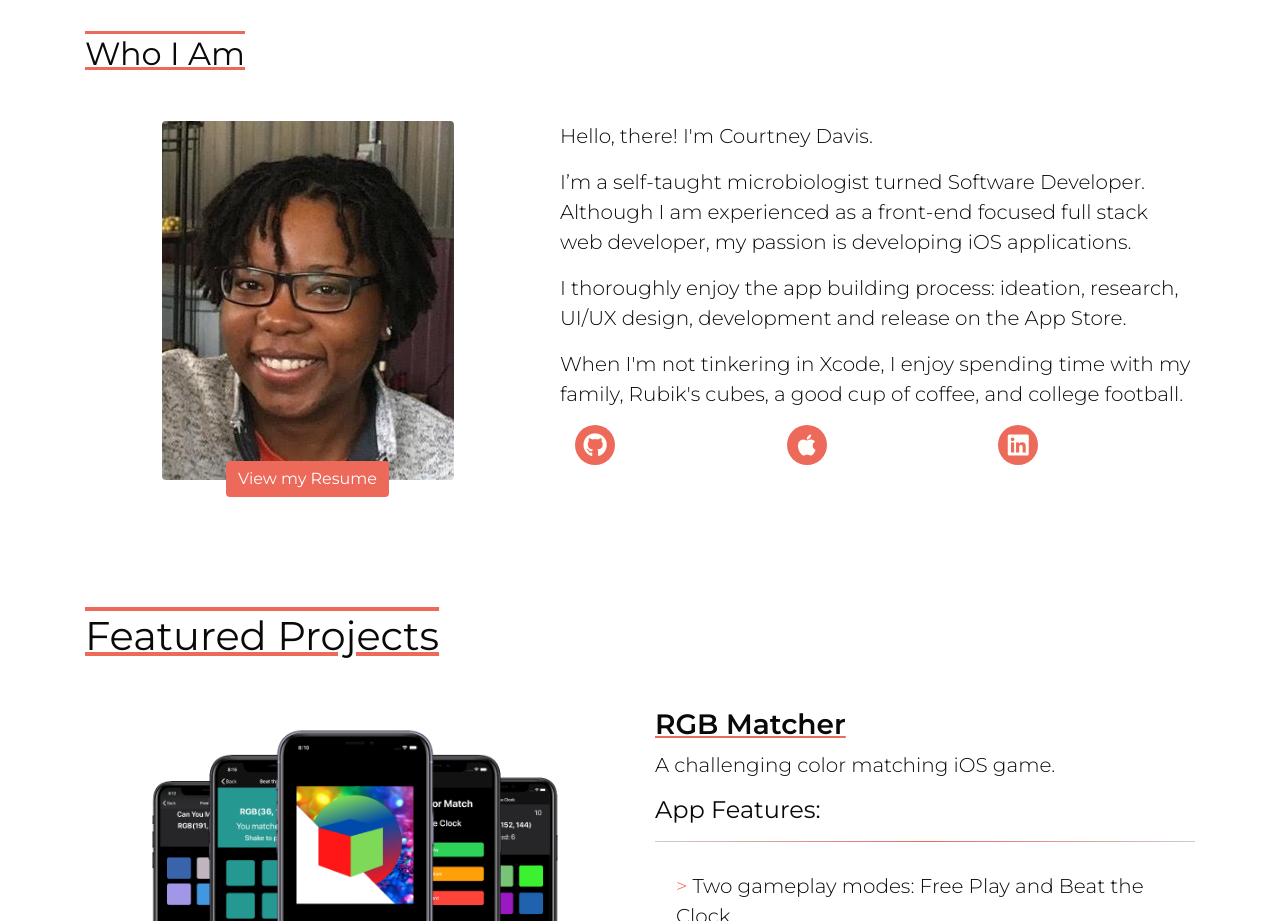
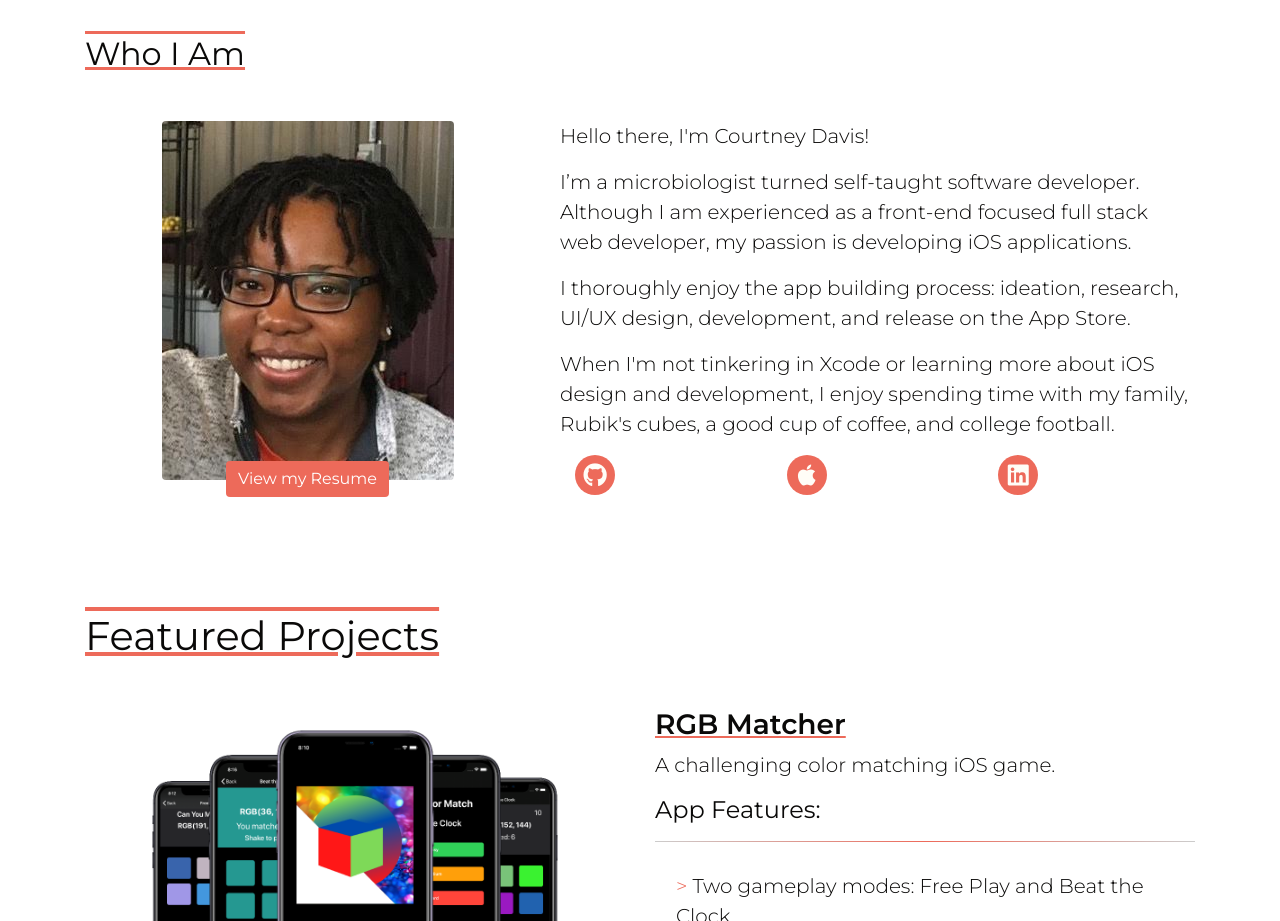
Before and after one commit to cedavis12/ios-portfolio, a plain HTML site: page index.html in a window 1280 px wide. Shown: the part 920-1841 px from the top of the page. Drawn offline with nearby package versions, Linux system fonts and the light colour scheme.

Commit message:
fixed typo in about section.

```diff
--- a/index.html
+++ b/index.html
@@ -62,11 +62,11 @@
           <a href="CourtneyDavisResume.pdf" class="btn btn-primary resume-link" target="_blank">View my Resume</a>
         </div>
         <div class="col-md-7">
-          <p class="lead">Hello, there! I'm Courtney Davis. </p>
-          <p class="lead">I’m a self-taught microbiologist turned Software Developer. Although I am experienced as a front-end focused full stack web developer, my passion is developing iOS applications. </p>
-          <p class="lead">I thoroughly enjoy the app building process: ideation, research, UI/UX design, development and release on the App Store.</p>
+          <p class="lead">Hello there, I'm Courtney Davis! </p>
+          <p class="lead">I’m a microbiologist turned self-taught software developer. Although I am experienced as a front-end focused full stack web developer, my passion is developing iOS applications. </p>
+          <p class="lead">I thoroughly enjoy the app building process: ideation, research, UI/UX design, development, and release on the App Store.</p>
           <p class="lead">
-            When I'm not tinkering in Xcode, I enjoy spending time with my family, Rubik's
+            When I'm not tinkering in Xcode or learning more about iOS design and development, I enjoy spending time with my family, Rubik's
             cubes, a good cup of coffee, and college football.</p>
             <div class="row mx-auto">
               <div class="col-4">
```
